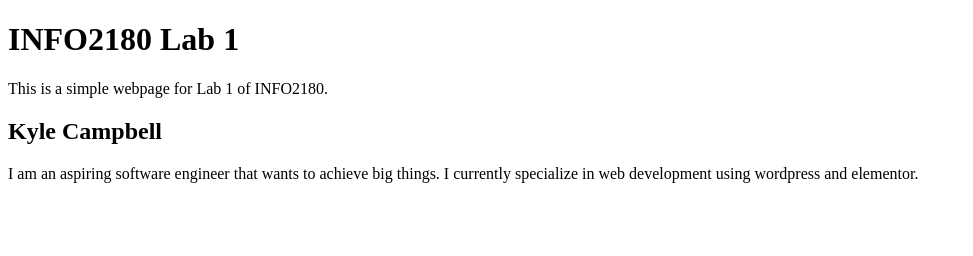
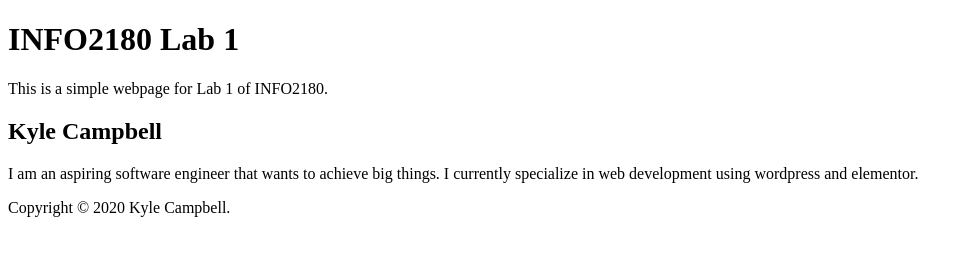
Before and after one commit to kkonstnar/Basic-HTML, a plain HTML site: page index.html in a window 1280 px wide. Shown: the whole page, without its empty margins (0-973 px from the left). Drawn offline with Linux system fonts and the light colour scheme.

Commit message:
Index file

```diff
--- a/index.html
+++ b/index.html
@@ -16,3 +16,7 @@
  <p>I am an aspiring software engineer that wants to achieve big things. I currently specialize in web development using wordpress and elementor.</p>
  </main>
  <footer>
+<p>Copyright &copy; 2020 Kyle Campbell.</p>
+ </footer>
+</body>
+</html>
```
